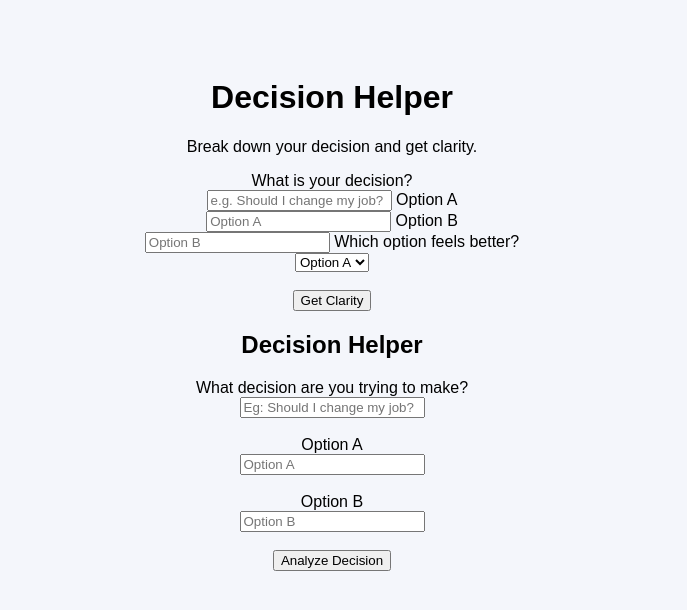
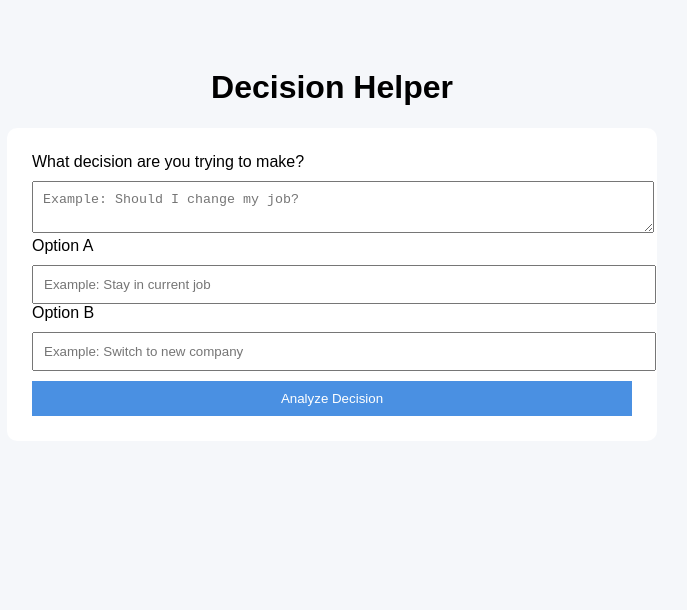
Before and after one commit to ananyapagolu25-cell/Life-navigator, a plain HTML site: page desicion.html in a window 1280 px wide. Shown: the whole page, without its empty margins (308-995 px from the left). Drawn offline with Linux system fonts and the light colour scheme.

Commit message:
Update desicion.html

```diff
--- a/desicion.html
+++ b/desicion.html
@@ -2,59 +2,52 @@
 <html lang="en">
 <head>
     <meta charset="UTF-8">
-    <title>Decision Helper</title>
-    <link rel="stylesheet" href="style.css">
+    <title>Decision Helper | Life Navigator</title>
+    <style>
+        body {
+            font-family: Arial, sans-serif;
+            background: #f5f7fa;
+            padding: 40px;
+        }
+        h1 {
+            text-align: center;
+        }
+        .box {
+            max-width: 600px;
+            margin: auto;
+            background: white;
+            padding: 25px;
+            border-radius: 10px;
+        }
+        input, textarea, button {
+            width: 100%;
+            margin-top: 10px;
+            padding: 10px;
+        }
+        button {
+            background: #4a90e2;
+            color: white;
+            border: none;
+            cursor: pointer;
+        }
+    </style>
 </head>
 <body>
 
     <h1>Decision Helper</h1>
-    <p>Break down your decision and get clarity.</p>
 
-    <div class="card">
-        <label>What is your decision?</label><br>
-        <input type="text" id="decision" placeholder="e.g. Should I change my job?">
+    <div class="box">
+        <label>What decision are you trying to make?</label>
+        <textarea placeholder="Example: Should I change my job?"></textarea>
 
-        <label>Option A</label><br>
-        <input type="text" id="optionA" placeholder="Option A">
+        <label>Option A</label>
+        <input type="text" placeholder="Example: Stay in current job">
 
-        <label>Option B</label><br>
-        <input type="text" id="optionB" placeholder="Option B">
+        <label>Option B</label>
+        <input type="text" placeholder="Example: Switch to new company">
 
-        <label>Which option feels better?</label><br>
-        <select id="feeling">
-            <option value="A">Option A</option>
-            <option value="B">Option B</option>
-        </select>
-
-        <br><br>
-        <button onclick="getDecision()">Get Clarity</button>
-
-        <h3 id="result"></h3>
+        <button>Analyze Decision</button>
     </div>
-
-    <script src="decision.js"></script>
-    <section id="decision-helper">
-  <h2>Decision Helper</h2>
-
-  <label>What decision are you trying to make?</label><br>
-  <input type="text" id="decision" placeholder="Eg: Should I change my job?" />
-
-  <br><br>
-
-  <label>Option A</label><br>
-  <input type="text" id="optionA" placeholder="Option A" />
-
-  <br><br>
-
-  <label>Option B</label><br>
-  <input type="text" id="optionB" placeholder="Option B" />
-
-  <br><br>
-
-  <button onclick="analyzeDecision()">Analyze Decision</button>
-
-  <h3 id="result"></h3>
-</section>
 
 </body>
 </html>
```
